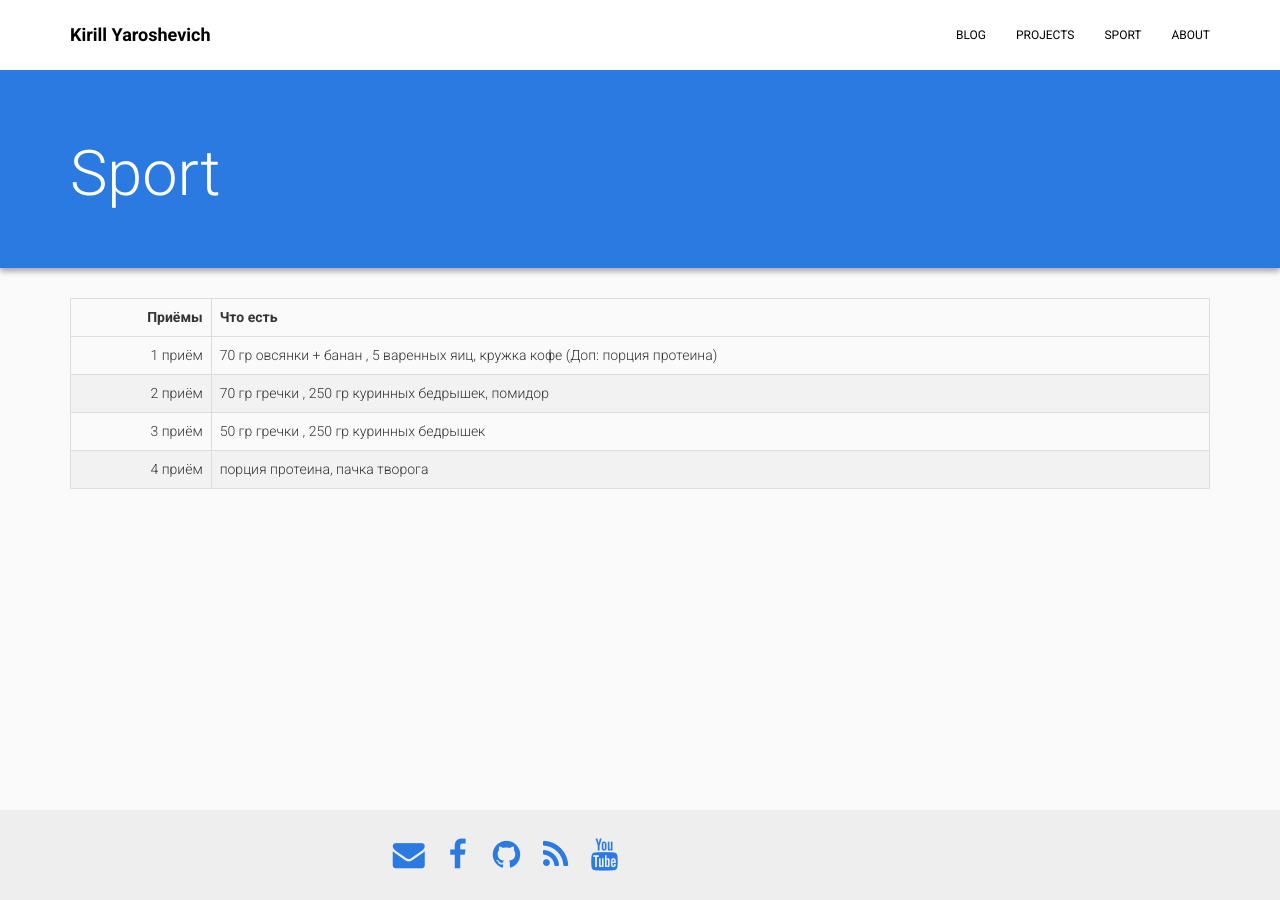
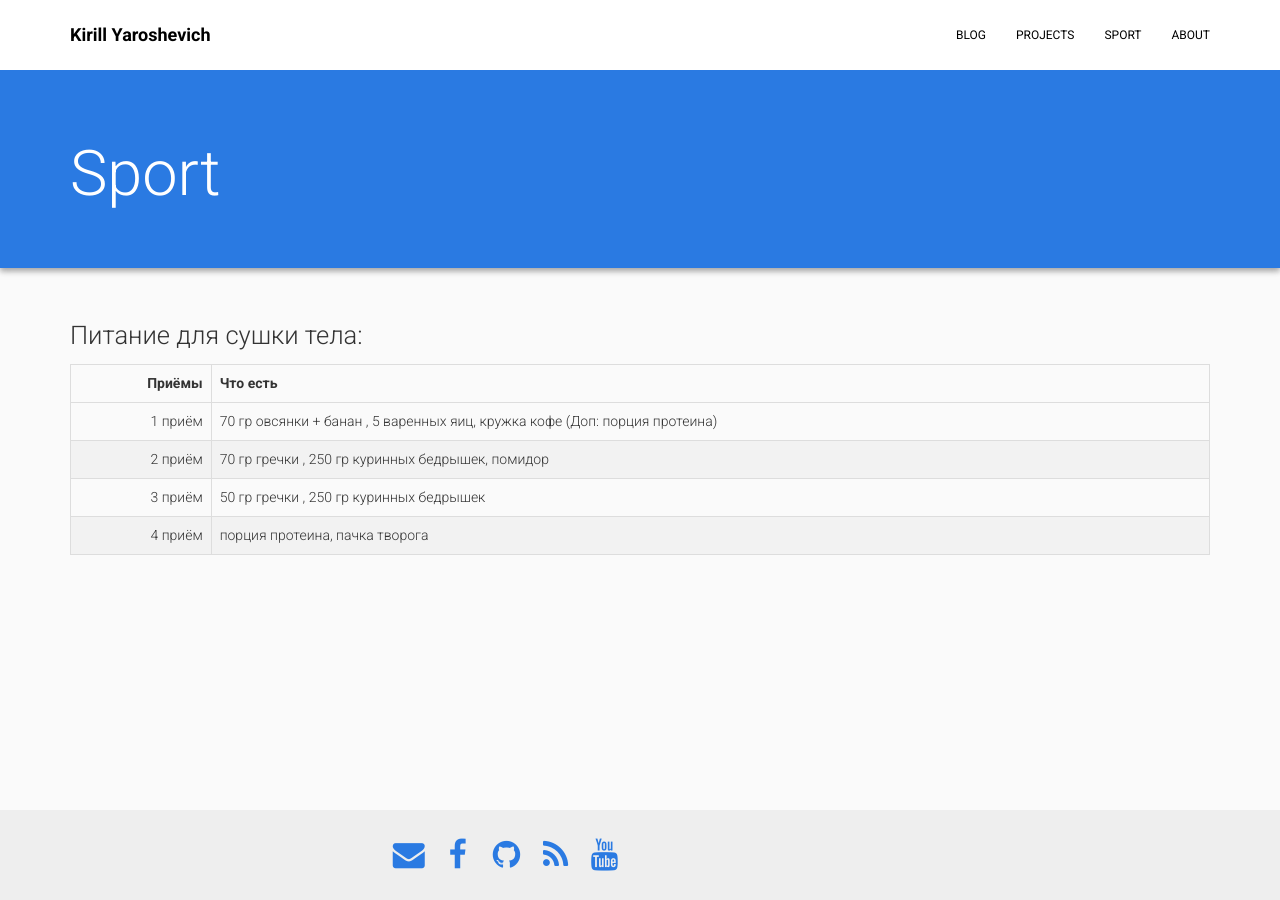
Before and after one commit to Hadenix/Hadenix.github.io, a Jekyll site: the page built from sport.md, in a window 1280 px wide. Built offline with Jekyll 4.4.1, drawn with Linux system fonts in a browser that asks for light colours; nearby versions of some CDN libraries.

Commit message:
Update sport.md

```diff
--- a/sport.md
+++ b/sport.md
@@ -3,6 +3,8 @@ layout: page
 title: Sport
 permalink: /sport/
 ---
+
+### Питание для сушки тела:
 
 Приёмы | Что есть
 -------:|:-------------------------
```
